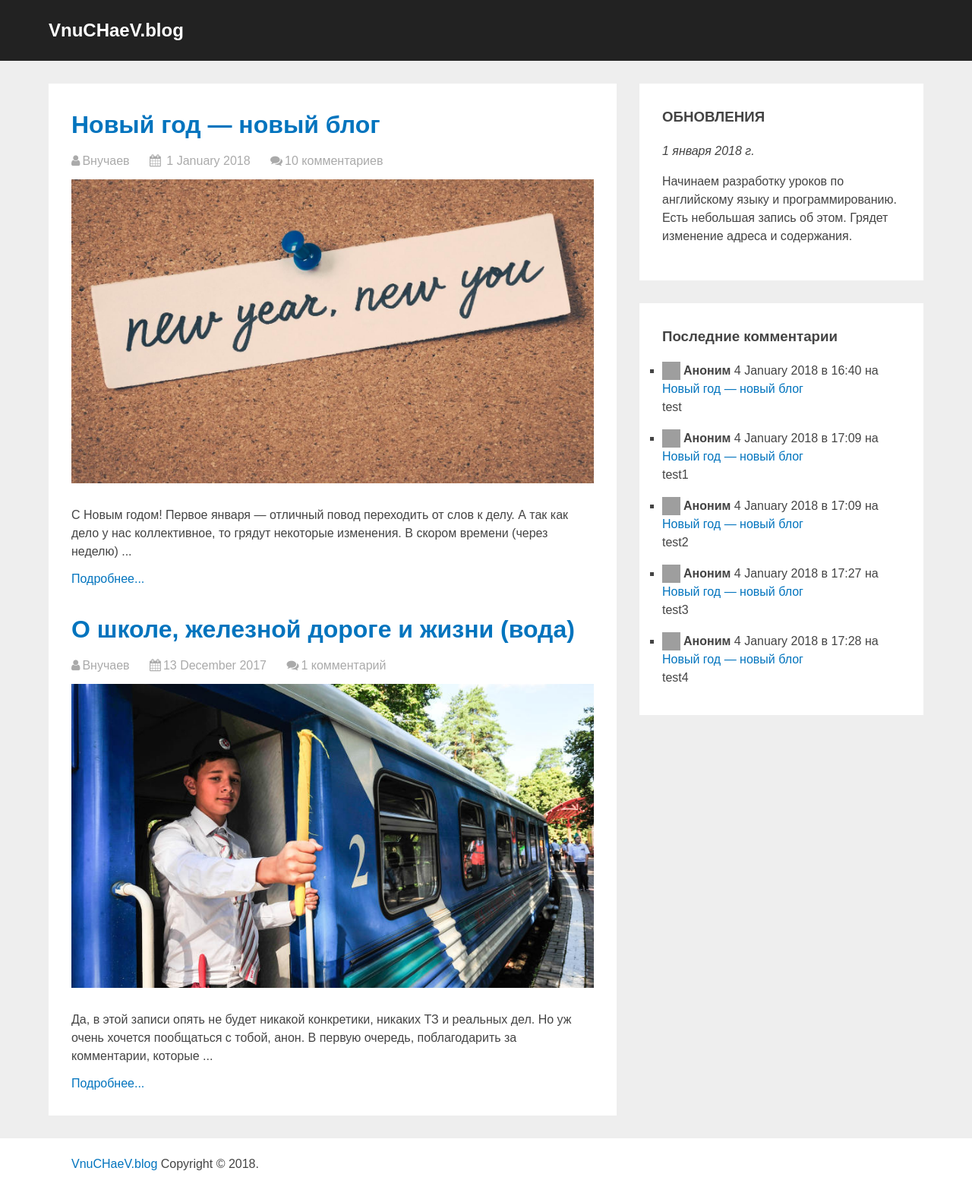
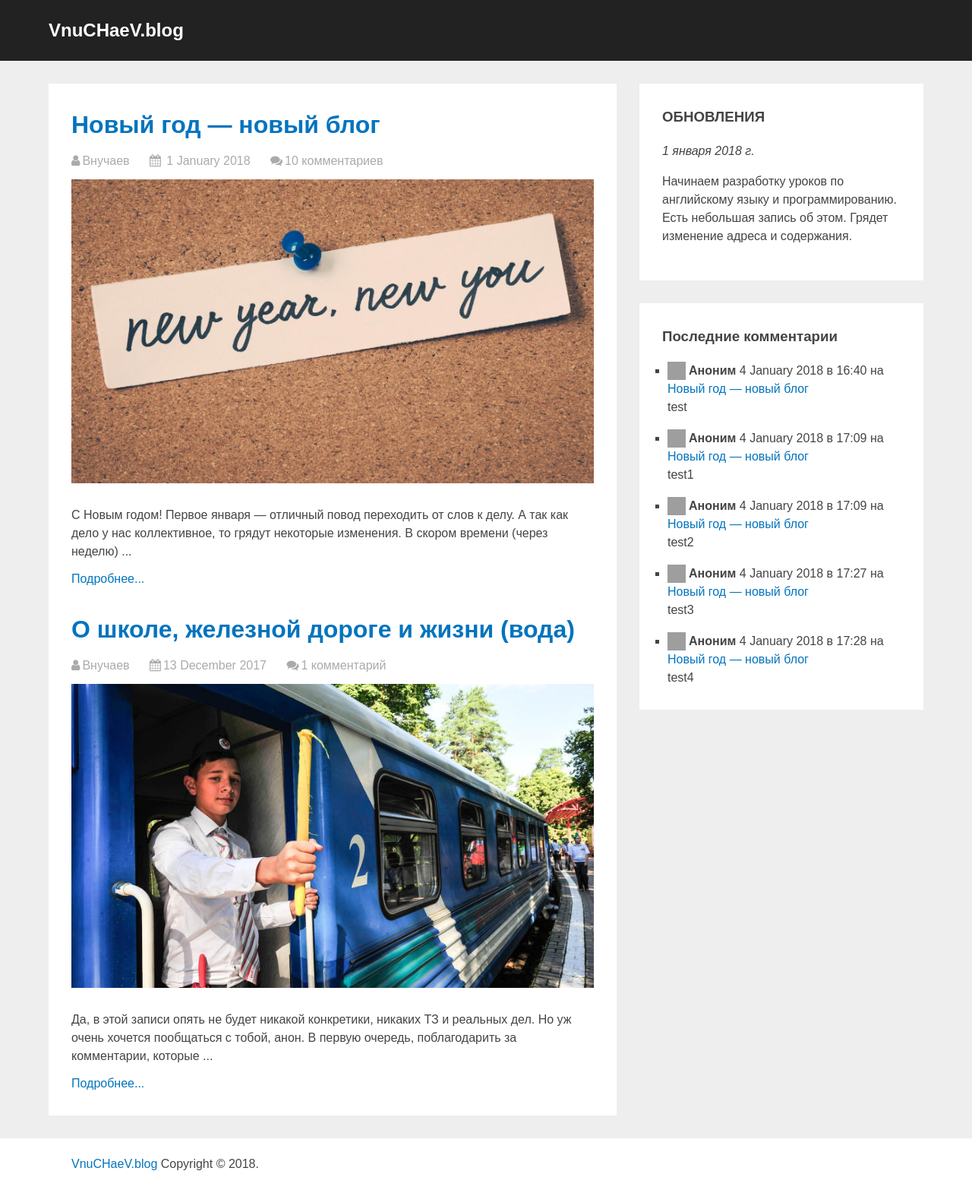
Before and after one commit to vitoyucepi/blog, a Jekyll site: the page built from index.html, in a window 1280 px wide. Shown: the whole page at 76% size. Built offline with Jekyll 4.4.1, drawn with Linux system fonts in a browser that asks for light colours; grey boxes are pictures that could not be loaded.

Commit message:
last comments

```diff
--- a/css/default.css
+++ b/css/default.css
@@ -255,7 +255,7 @@ body {
 
 .lastcommentsitem {
     list-style-type: square;
-    margin: 17px 0 7px 0;
+    margin: 17px 0 0 7px;
 }
 
 .sidebaritem:nth-child(n+2) {
```
